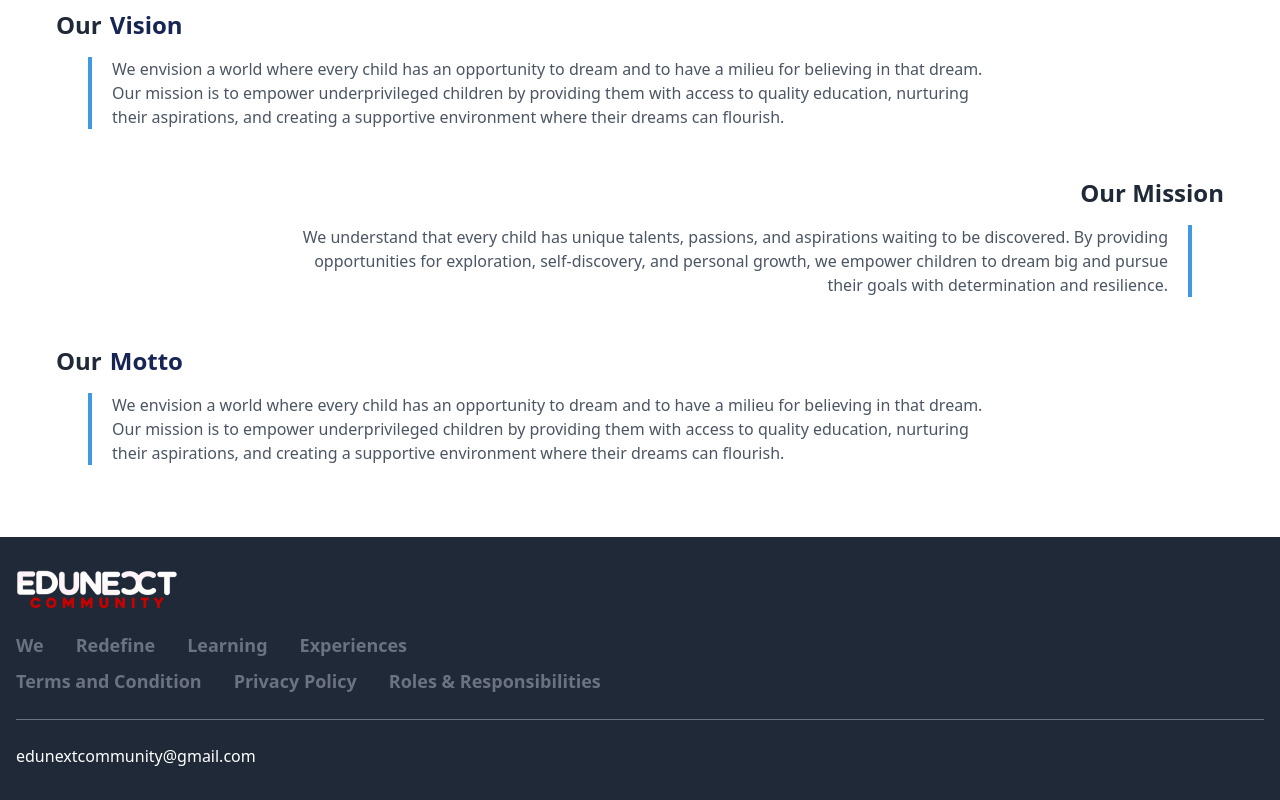
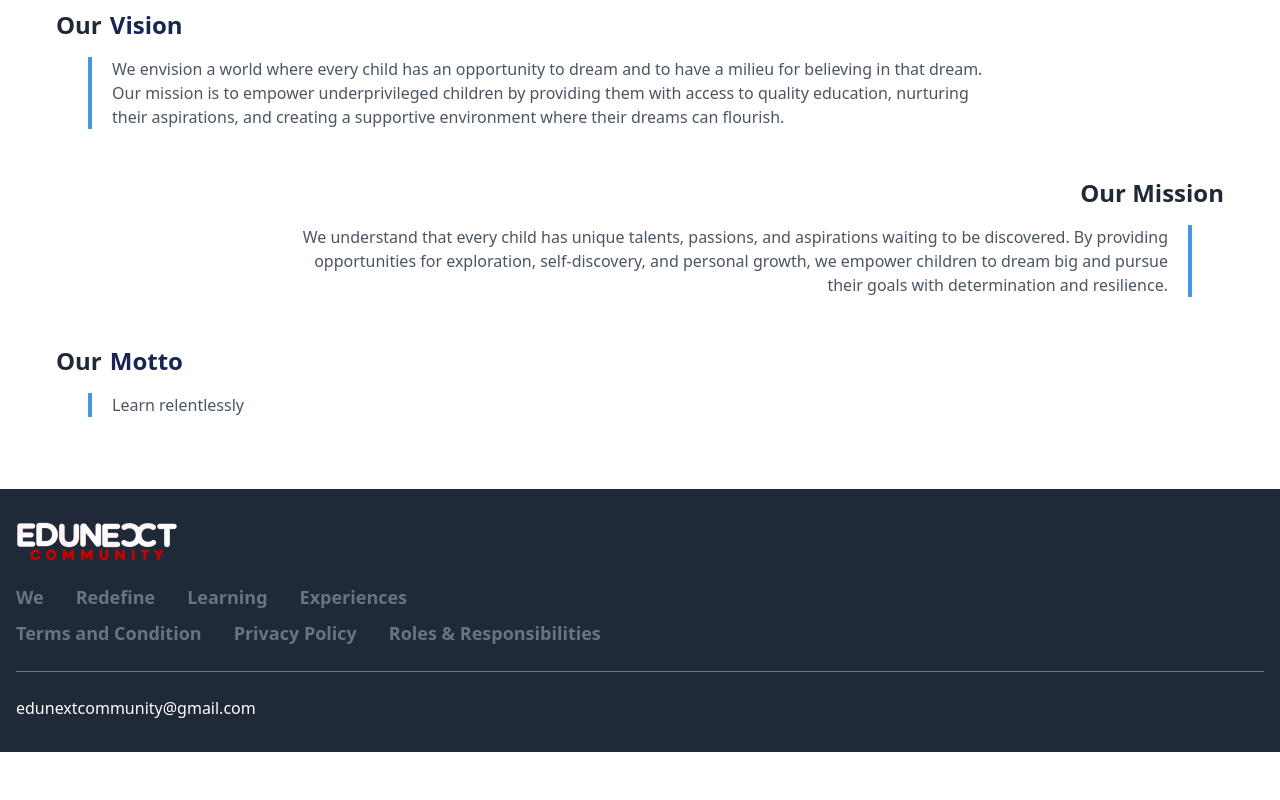
Before and after one commit to DevMorphix/Edunext.org.in, a Vue app: page /redefine in a window 1280 px wide. Shown: the part 1686-2486 px from the top of the page. After the commit the page ends 2438 px from the top, so only its background shows below. Built offline with nearby package versions, Linux system fonts and the light colour scheme.

Commit message:
added motto

```diff
--- a/src/views/redefine.vue
+++ b/src/views/redefine.vue
@@ -64,7 +64,7 @@
   <div data-aos="fade-up" class="mb-12 pl-6 relative">
     <div class="absolute left-0 top-0 bottom-0 w-1 bg-blue-500"></div>
     <p data-aos="fade-up" class="text-base text-gray-600 md:pr-52">
-      We envision a world where every child has an opportunity to dream and to have a milieu for believing in that dream. Our mission is to empower underprivileged children by providing them with access to quality education, nurturing their aspirations, and creating a supportive environment where their dreams can flourish.
+      Learn relentlessly
     </p>
   </div>
   </div>
```
